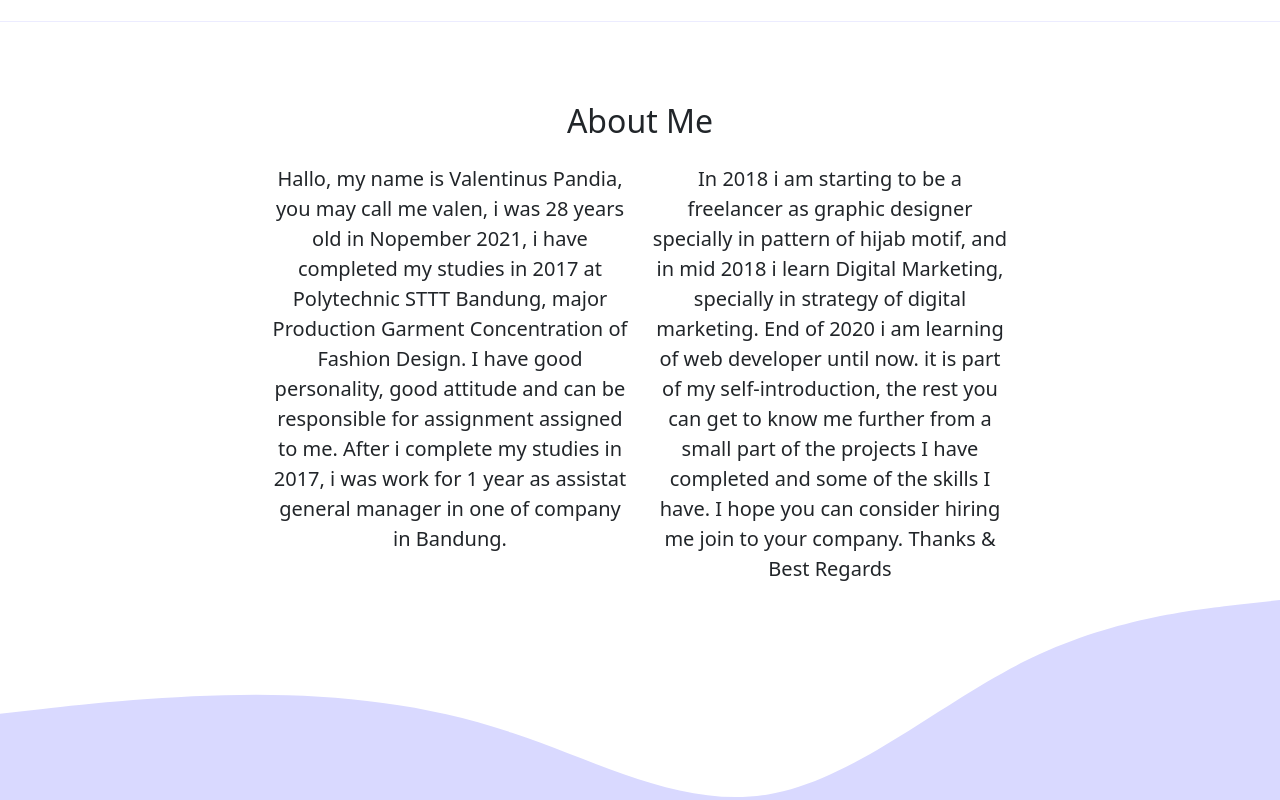
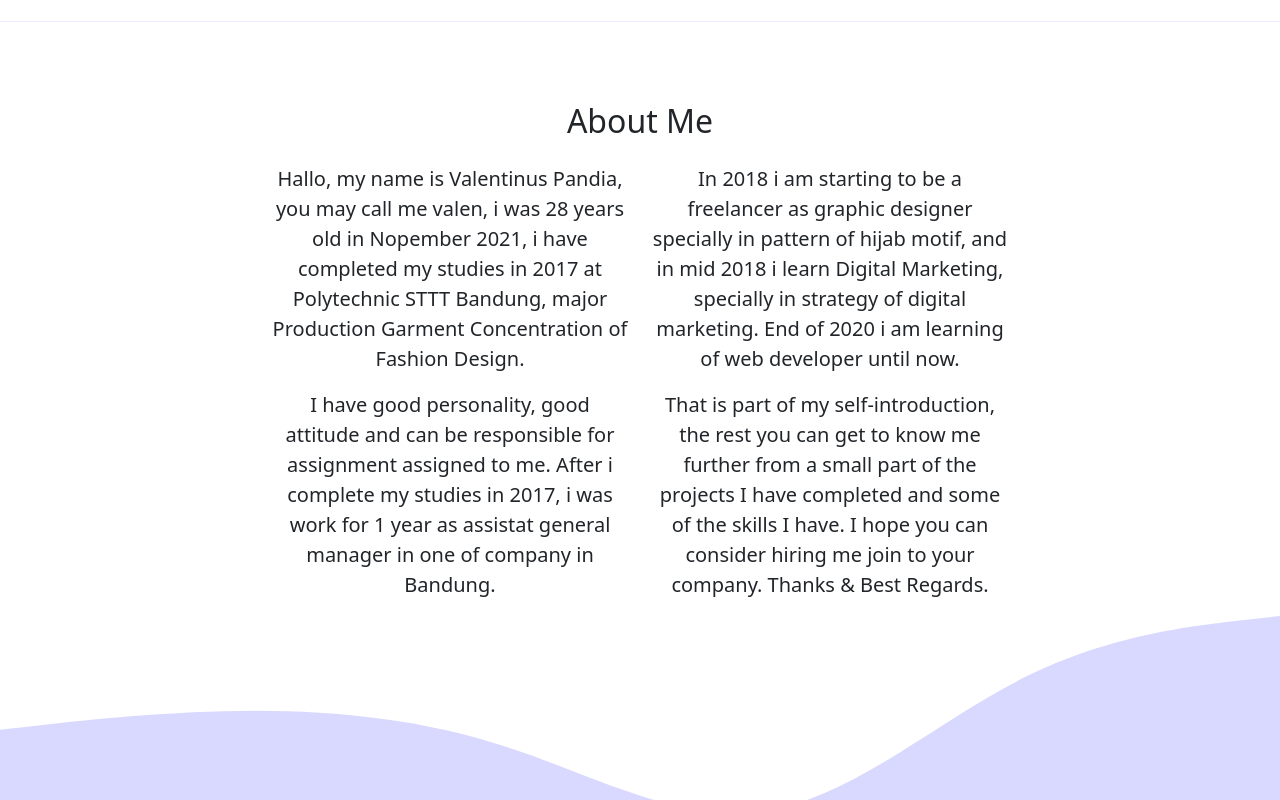
Before and after one commit to valentinuspan/valentinuspandia.github.io, a plain HTML site: page index.html in a window 1280 px wide. Shown: the part 718-1518 px from the top of the page. Drawn offline with nearby package versions, Linux system fonts and the light colour scheme.

Commit message:
perubahan pada artikel

```diff
--- a/index.html
+++ b/index.html
@@ -80,10 +80,12 @@
         </div>
         <div class="row justify-content-center fs-5 text-center">
           <div class="col-md-4">
-            <p>Hallo, my name is Valentinus Pandia, you may call me valen, i was 28 years old in Nopember 2021, i have completed my studies in 2017 at Polytechnic STTT Bandung, major Production Garment Concentration of Fashion Design. I have good personality, good attitude and can be responsible for assignment assigned to me. After i complete my studies in 2017, i was work for 1 year as assistat general manager in one of company in Bandung. </p>
+            <p>Hallo, my name is Valentinus Pandia, you may call me valen, i was 28 years old in Nopember 2021, i have completed my studies in 2017 at Polytechnic STTT Bandung, major Production Garment Concentration of Fashion Design. <p>I have good personality, good attitude and can be responsible for assignment assigned to me. After i complete my studies in 2017, i was work for 1 year as assistat general manager in one of company in Bandung.
+            </p></p>
           </div>
           <div class="col-md-4">
-            <p>In 2018 i am starting to be a freelancer as graphic designer specially in pattern of hijab motif, and in mid 2018 i learn Digital Marketing, specially in strategy of digital marketing. End of 2020 i am learning of web developer until now. it is part of my self-introduction, the rest you can get to know me further from a small part of the projects I have completed and some of the skills I have. I hope you can consider hiring me join to your company. Thanks & Best Regards</p>
+            <p>In 2018 i am starting to be a freelancer as graphic designer specially in pattern of hijab motif, and in mid 2018 i learn Digital Marketing, specially in strategy of digital marketing. End of 2020 i am learning of web developer until now. <p>That is part of my self-introduction, the rest you can get to know me further from a small part of the projects I have completed and some of the skills I have. I hope you can consider hiring me join to your company. Thanks & Best Regards.
+            </p></p>
           </div>
         </div>
       </div>
```
